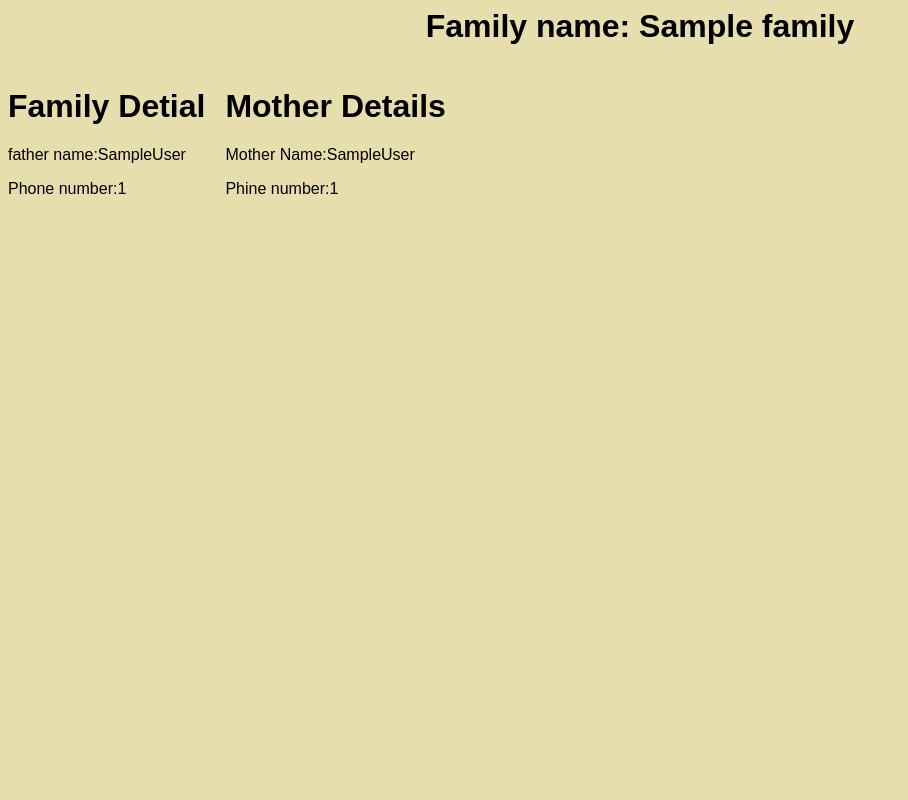
After one commit to BiplopK/django, a Django app: page /family/family_detail/1/ in a window 1280 px wide. The commit adds this page. Shown: the whole page, without its empty margins (0-908 px from the left). Run offline with Django 5.2, Linux system fonts and the light colour scheme; tables that the repository leaves empty hold one stand-in row (values such as "Sample post").

Commit message:
commiteed

```diff
--- a/crudoperation/settings.py
+++ b/crudoperation/settings.py
@@ -23,7 +23,7 @@ BASE_DIR = Path(__file__).resolve().parent.parent
 SECRET_KEY = "django-insecure-h8ie(2-ys*yk13)j2+zsx!e(xl%22+bqr8^b@+gt0-p7)neo1s"
 
 # SECURITY WARNING: don't run with debug turned on in production!
-DEBUG = False
+DEBUG = True
 
 ALLOWED_HOSTS = ["*"]
 
--- a/crudoperation/urls.py
+++ b/crudoperation/urls.py
@@ -24,4 +24,6 @@ urlpatterns = [
     path("",home,name='home'),
     path("user/", index,name='index'),
     path("user/detail/<int:id>/",detail,name='detail'),
+    path('family/',family,name='family'),
+    path("family/family_detail/<int:id>/",family_detail,name='family_detail'),
 ]
--- a/main/admin.py
+++ b/main/admin.py
@@ -1,6 +1,7 @@
 from django.contrib import admin
-from .models import User
+from .models import User,Family
 # Register your models here.
 class UserAdmin(admin.ModelAdmin):
     list_display=['first_name','last_name','phone','date_joined']
 admin.site.register(User,UserAdmin)
+admin.site.register(Family)
--- a/main/models.py
+++ b/main/models.py
@@ -9,3 +9,8 @@ class User(models.Model):
 
     def __str__(self):
         return f"{self.first_name} {self.last_name}"
+
+class Family(models.Model):
+    father=models.ForeignKey(User,on_delete=models.CASCADE,related_name="father_of_families")
+    mother=models.ForeignKey(User,on_delete=models.CASCADE,related_name="mother_f_families")
+    family_name=models.CharField(max_length=50)
--- a/main/templates/base.html
+++ b/main/templates/base.html
@@ -5,6 +5,7 @@
     <meta name="viewport" content="width=device-width, initial-scale=1.0">
     <title>{% block title %}{% endblock %}</title>
     <link rel="stylesheet" href="{% static 'index_page.css' %}">
+
 </head>
 <body>
     {% block content %}
--- a/main/templates/detail.html
+++ b/main/templates/detail.html
@@ -12,4 +12,6 @@ Detail Page
     <a href="{% url 'index' %}">BackToUser</a>
     <br>
     <a href="{% url 'home' %}">Home</a>
+    <br>
+    <a href="{% url 'family' %}"></a>
 {% endblock %}
--- /dev/null
+++ b/main/templates/family_detail.html
@@ -0,0 +1,25 @@
+{% extends 'base.html' %}
+{% block title %}
+family detail page
+{% endblock %}
+
+{% block content %}
+
+<center><h1>Family name: {{family.family_name}}</h1></center>
+<div class="container">
+    <div class="father_data">
+        <h1>Family Detial</h1>
+
+    <p>father name:{{family.father.first_name}}{{family.father.last_name}}</p>
+    <p>Phone number:{{family.father.phone}}</p>
+    </div>
+    <div class="mother_data">
+        <h1>Mother Details</h1>
+        <p>Mother Name:{{family.mother.first_name}}{{family.mother.last_name}}</p>
+        <p>Phine number:{{family.mother.phone}}</p>
+    </div>
+</div>
+
+
+
+{% endblock %}
--- a/main/templates/home.html
+++ b/main/templates/home.html
@@ -7,4 +7,5 @@
     <p>If you want to see the detail of the User please click at the User below</p>
     <br><br>
     <p><a href="user/">User</a></p>
+    <p><a href="family/">Family</a></p>
 {% endblock %}
--- a/main/templates/index.html
+++ b/main/templates/index.html
@@ -10,6 +10,6 @@ Index Page
            <li><a href="detail/{{x.id}}/">{{x.first_name}} {{x.last_name}}</a></li>
         {% endfor %}
     </ul>
-
     <p>Go back to home <a href="/">Home</a></p>
+    <p>Go back to family <a href="family/">Family</a></p>
 {% endblock %}
--- a/main/views.py
+++ b/main/views.py
@@ -1,5 +1,5 @@
 from django.shortcuts import render
-from .models import User
+from .models import User,Family
 from django.template import loader
 # Create your views here.
 def index(request):
@@ -18,3 +18,16 @@ def detail(request,id):
 
 def home(request):
     return render(request,'home.html')
+def family(request):
+    family=Family.objects.all().values()
+    context={
+        'family':family
+    }
+    return render(request,'family.html',context)
+
+def family_detail(request,id):
+    family=Family.objects.get(id=id)
+    context={
+        'family':family,
+    }
+    return render(request,'family_detail.html',context)
--- a/productionfiles/index_page.css
+++ b/productionfiles/index_page.css
@@ -1,6 +1,11 @@
 body{
     background-color: rgb(230, 222, 173);
     font-family: Arial, Helvetica, sans-serif;
-    text-align: center;
-    justify-content: center;
 }
+.container{
+    display:flex;
+    gap: 20px;
+}
+.mother_data{
+    justify-content: end;
+}
```
Also changed, not shown: main/static/index_page.css (+7 -2 lines), main/templates/family.html (added, +13 -0 lines), main/migrations/0003_family.py (added).
